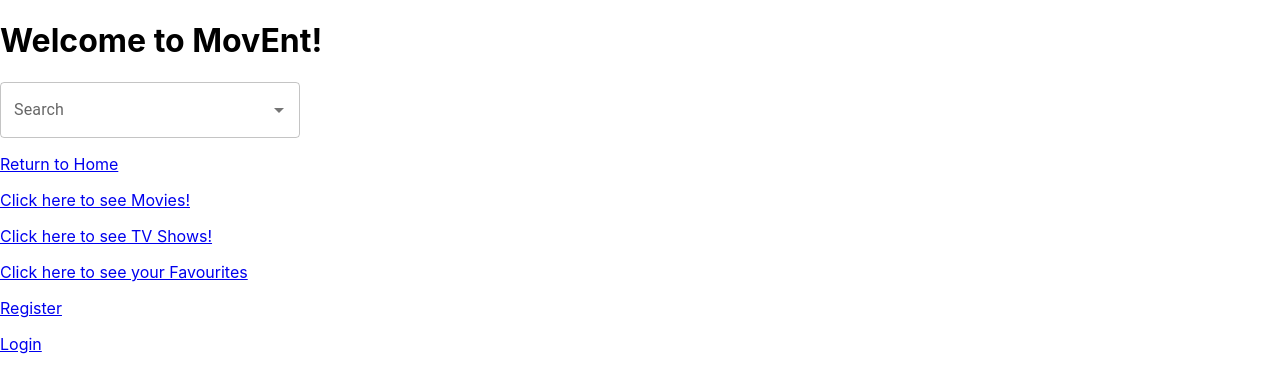
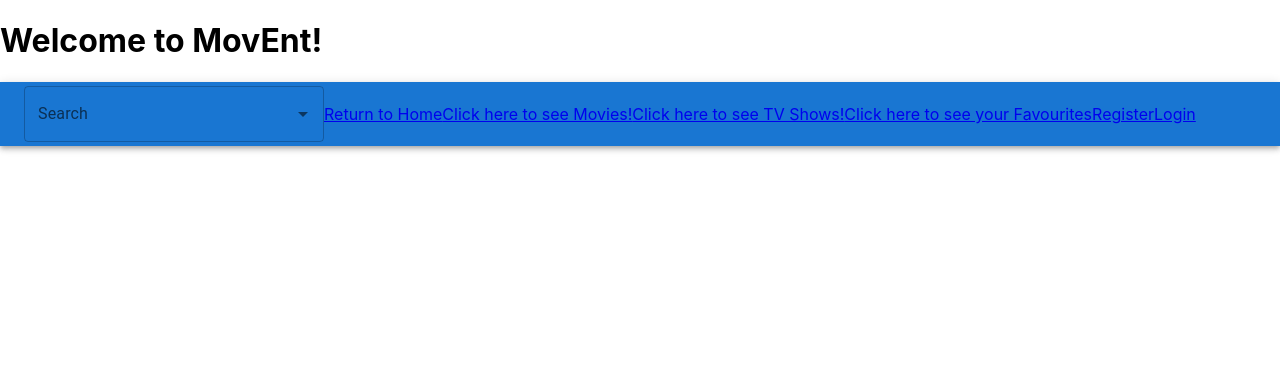
Before and after one commit to stevenmck97/movent, a React (Create React App) app in the folder client/: page / in a window 1280 px wide. Shown: the top 392 px of the page. Built offline with nearby package versions, Linux system fonts and the light colour scheme; no server answers.

Commit message:
Added Appbar and toolbar

```diff
--- a/client/src/App.js
+++ b/client/src/App.js
@@ -10,6 +10,7 @@ import Search from "./components/Search";
 import Register from "./pages/Register";
 import Login from "./pages/Login";
 import Logout from "./components/Logout";
+import { AppBar, Toolbar } from "@mui/material";
 
 function App() {
   const [faveMovies, setFaveMovies] = useState([]);
@@ -32,6 +33,8 @@ function App() {
       <h1>Welcome to MovEnt!</h1>
 
       <BrowserRouter>
+        <AppBar position="static">
+          <Toolbar>
             <Search />
             <Link to="/">
               <p>Return to Home</p>
@@ -59,7 +62,8 @@ function App() {
             )}
 
             {isAuthorized ? <Logout setIsAuthorized={setIsAuthorized} /> : null}
-
+          </Toolbar>
+        </AppBar>
         <Routes>
           <Route path="/" />
           <Route path="/movies" element={<MovieList />} />
```
Lines whose indentation alone changed are shown as unchanged.
